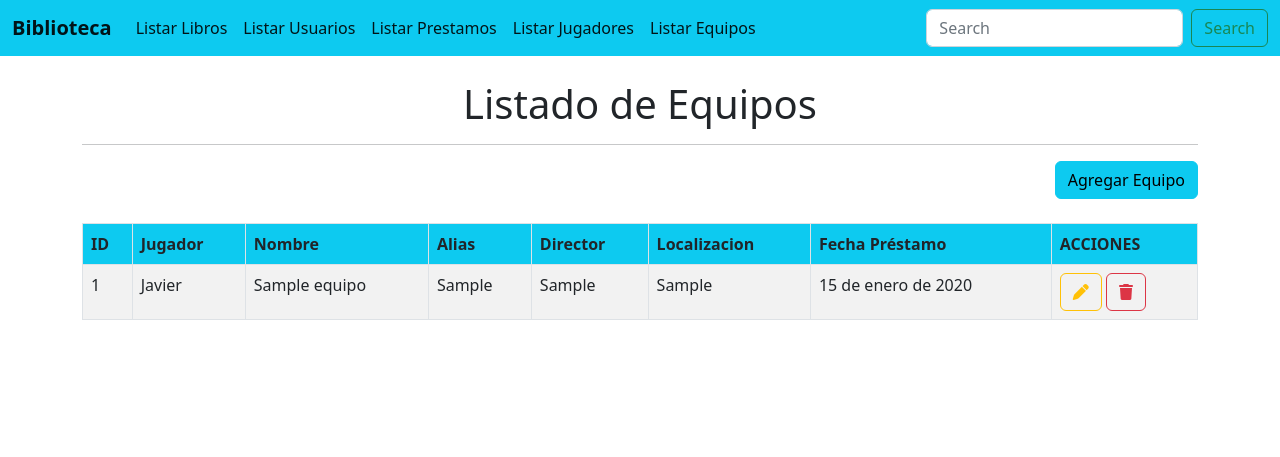
After one commit to Jajasaludos89/Biblioteca, a Django app: page /equipos in a window 1280 px wide. The commit adds this page. Shown: the top 457 px of the page. Run offline with Django 4.2, Linux system fonts and the light colour scheme; data comes from the database, SQL or seed files in the repository; tables that the repository leaves empty hold one stand-in row (values such as "Sample post"); some libraries are stand-ins or nearby versions.

Commit message:
Desarrollo del template de equipos.html

```diff
--- /dev/null
+++ b/Aplicaciones/Control/templates/equipos.html
@@ -0,0 +1,83 @@
+{% extends './plantilla.html' %}
+{% block contenido %}
+<br>
+<h1 class="text-center">Listado de Equipos</h1>
+<hr>
+
+<div class="row">
+    <div class="text-end">
+        <a href="nuevoEquipo" class="btn btn-info text-right">
+            Agregar Equipo
+        </a>
+    </div>
+</div>
+<br>
+
+<table class="table table-bordered table-striped table-hover">
+    <thead>
+        <tr class="bg-info">
+            <th>ID</th>
+            <th>Jugador</th>
+            <th>Nombre</th>
+            <th>Alias</th>
+            <th>Director</th>
+            <th>Localizacion</th>
+            <th>Fecha Préstamo</th>
+            <th>ACCIONES</th>
+        </tr>
+    </thead>
+    <tbody>
+        {% for equipo in equipos %}
+        <tr>
+            <td>{{ equipo.id }}</td>
+            <td>{{ equipo.jugador.nombre }}</td>
+            <td>{{ equipo.nombre }}</td>
+            <td>{{ equipo.alias }}</td>
+            <td>{{ equipo.director }}</td>
+            <td>{{ equipo.localizacion }}</td>
+            <td>{{ equipo.fecha_registro }}</td>
+
+            <td>
+                <a href="editarEquipo/{{ equipo.id }}" class="btn btn-outline-warning">
+                    <i class="fa fa-pen"></i>
+                </a>
+                <a href="#" data-id="{{ equipo.id }}" class="btn btn-outline-danger btnEliminar">
+                    <i class="fa fa-trash"></i>
+                </a>
+            </td>
+        </tr>
+        {% empty %}
+        <tr>
+            <td colspan="5" class="text-center">No hay equipos registrados.</td>
+        </tr>
+        {% endfor %}
+    </tbody>
+</table>
+
+<script>
+    document.addEventListener('DOMContentLoaded', function () {
+        const botonesEliminar = document.querySelectorAll('.btnEliminar');
+        botonesEliminar.forEach(boton => {
+            boton.addEventListener('click', function (e) {
+                e.preventDefault();
+                const id = this.getAttribute('data-id');
+                Swal.fire({
+                    title: "¿Estás seguro?",
+                    text: "¡No podrás revertir esto!",
+                    icon: "warning",
+                    showCancelButton: true,
+                    confirmButtonColor: "#3085d6",
+                    cancelButtonColor: "#d33",
+                    confirmButtonText: "Sí, eliminar",
+                    cancelButtonText: "Cancelar"
+                }).then((result) => {
+                    if (result.isConfirmed) {
+                        window.location.href = `/eliminarEquipo/${id}`;
+                    }
+                });
+            });
+        });
+    });
+</script>
+<br><br><br><br><br><br>
+{% endblock %}
--- a/Aplicaciones/Control/templates/plantilla.html
+++ b/Aplicaciones/Control/templates/plantilla.html
@@ -32,6 +32,9 @@
               </li>
               <li class="nav-item">
                 <a class="nav-link active" aria-current="page" href="/jugadores">Listar Jugadores</a>
+              </li>
+              <li class="nav-item">
+                <a class="nav-link active" aria-current="page" href="/equipos">Listar Equipos</a>
               </li>
             </ul>
             <form class="d-flex" role="search">
```
